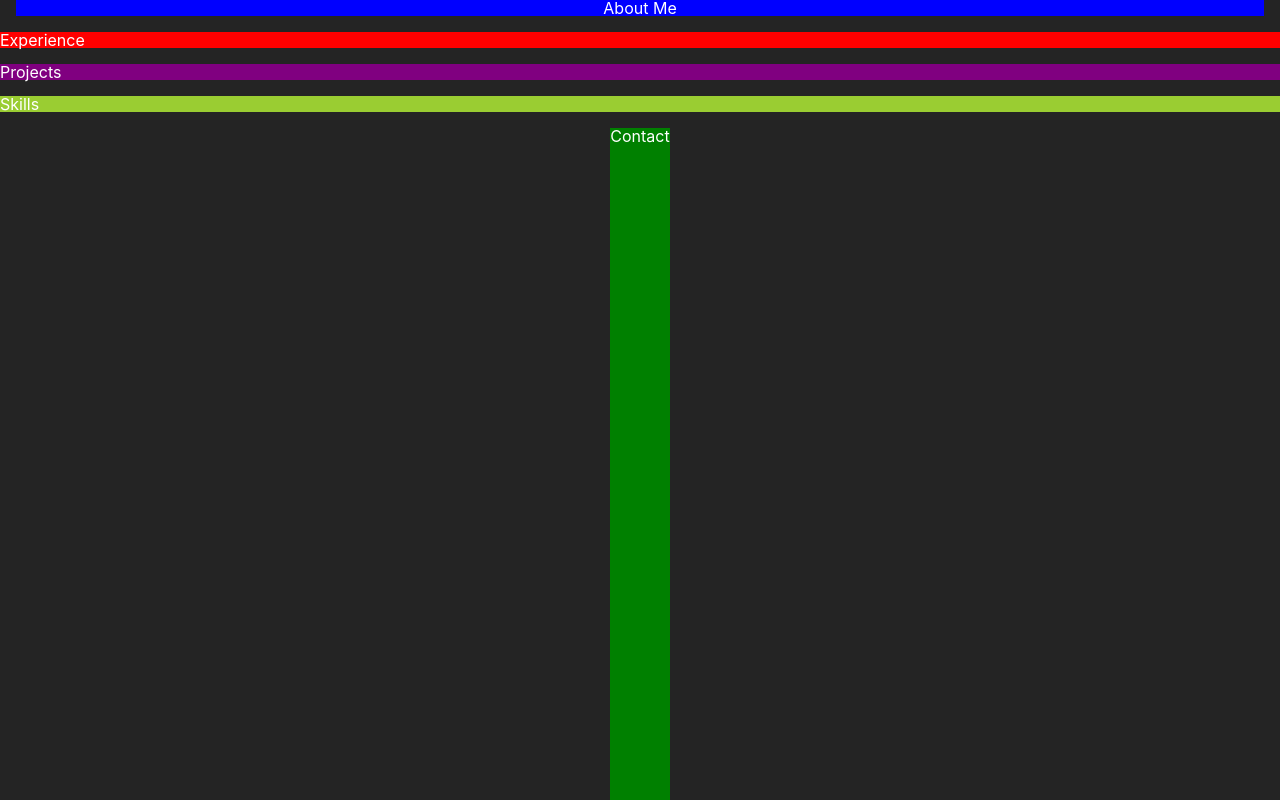
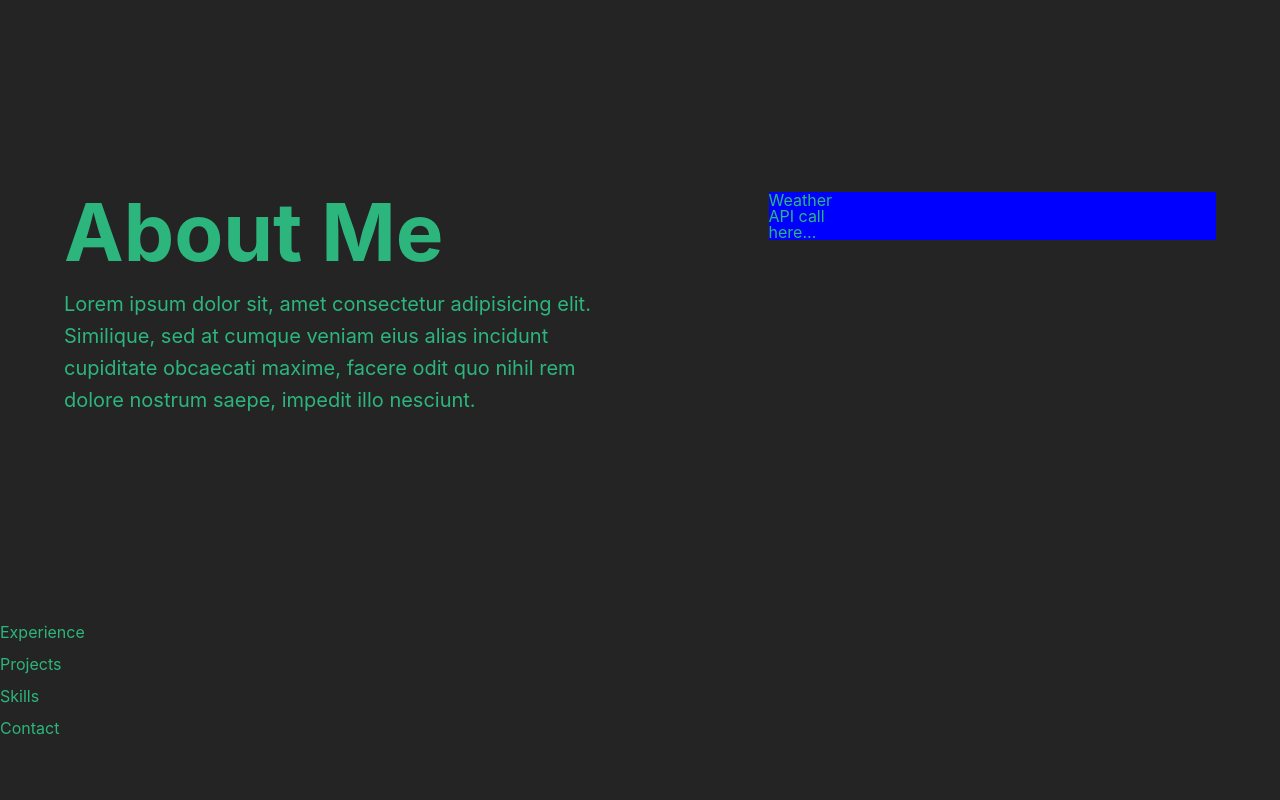
Before and after one commit to bwt2/my-website, a React (Vite) app: page / in a window 1280 px wide. Built offline with nearby package versions, Linux system fonts and the light colour scheme.

Commit message:
about me scaffold

```diff
--- a/src/App.module.css
+++ b/src/App.module.css
@@ -3,9 +3,9 @@
   align-items: center;
   flex-direction: column;
   gap: 1rem;
-  height: 100vh;
-  width: 100vw;
+  min-height: 100vh;
+  min-width: 100vw;
   font-family: Inter, system-ui, Avenir, Helvetica, Arial, sans-serif;
-  background-color: var(--background-color);
-  color: white;
+  background-color: var(--root-bg-color);
+  color: var(--main-text-color);
 }
--- a/src/index.css
+++ b/src/index.css
@@ -51,5 +51,6 @@ table {
 
 /* Global variables */
 :root {
-  --background-color: #242424;
+  --root-bg-color: #242424;
+  --main-text-color: #2cb67d;
 }
--- a/src/pages/AboutMe/AboutMe.jsx
+++ b/src/pages/AboutMe/AboutMe.jsx
@@ -3,7 +3,15 @@ import styles from './AboutMe.module.css'
 export default function AboutMe() {
     return (
         <div className={styles.container}>
-            About Me
+            <section className={styles.text}>
+                <h1>About Me</h1>
+                <h2>Lorem ipsum dolor sit, amet consectetur adipisicing elit. Similique, sed at cumque veniam eius alias incidunt cupiditate obcaecati maxime, facere odit quo nihil rem dolore nostrum saepe, impedit illo nesciunt.</h2>
+            </section>
+            <section className={styles.display}>
+                <div>
+                    Weather API call here...
+                </div>
+            </section>
         </div>
     );
 }
--- a/src/pages/AboutMe/AboutMe.module.css
+++ b/src/pages/AboutMe/AboutMe.module.css
@@ -1,9 +1,52 @@
+
+/* --margin-value: 1rem;
+width: calc(100% - 2*var(--margin-value));
+margin: 0 var(--margin-value); */
+
+/* positioning based on margins + padding */
+/* sizing based on padding */
+
 .container {
-    --margin-value: 1rem;
-    width: calc(100% - 2*var(--margin-value));
-    margin: 0 var(--margin-value);
+    width: 100%;
     box-sizing: border-box;
     display: flex;
-    justify-content: center;
+    align-items: flex-start;
+    margin: 10rem;
+    padding: 2rem 0;
+    /* background-color: red; */
+}
+
+.container > .text {
+    align-self: flex-start;
+    margin-left: 5%;
+    margin-right: 5%;
+    display: flex;
+    flex-direction: column;
+    /* background-color: yellow; */
+}
+
+.container > .text > h1 {
+    font-size: 5rem;
+    font-weight: bold;
+    margin-bottom: 1rem;
+    /* background-color: blue; */
+}
+
+.container > .text > h2 {
+    /* background-color: purple; */
+    font-size: 1.25rem;
+    line-height: 2rem;
+}
+
+.container > .display {
+    padding-right: 30%;
+    margin-left: 5%;
+    margin-right: 5%;
+    display: flex;
+    justify-content: flex-start;
     background-color: blue;
 }
+
+.container > .display > .div {
+
+}
--- a/src/pages/Contact/Contact.module.css
+++ b/src/pages/Contact/Contact.module.css
@@ -1,4 +1,3 @@
 .container {
-    background-color: green;
-    flex: 1;
+    width: 100%;
 }
--- a/src/pages/Experience/Experience.module.css
+++ b/src/pages/Experience/Experience.module.css
@@ -1,4 +1,3 @@
 .container {
-    background-color: red;
     width: 100%;
 }
--- a/src/pages/Projects/Projects.module.css
+++ b/src/pages/Projects/Projects.module.css
@@ -1,4 +1,3 @@
 .container {
-    background-color: purple;
     width: 100%;
 }
--- a/src/pages/Skills/Skills.module.css
+++ b/src/pages/Skills/Skills.module.css
@@ -1,4 +1,3 @@
 .container {
-    background-color: yellowgreen;
     width: 100%;
 }
```
